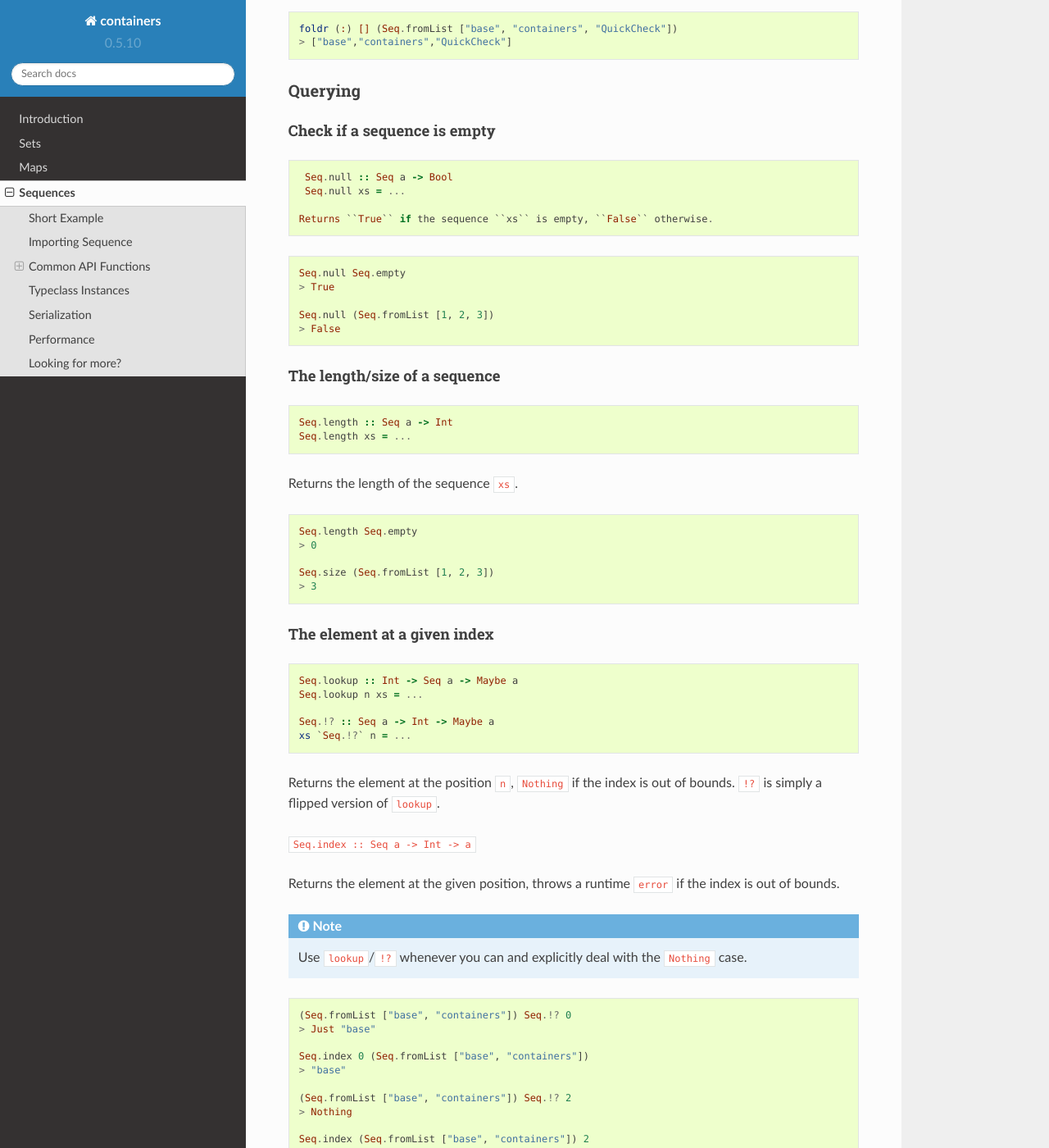
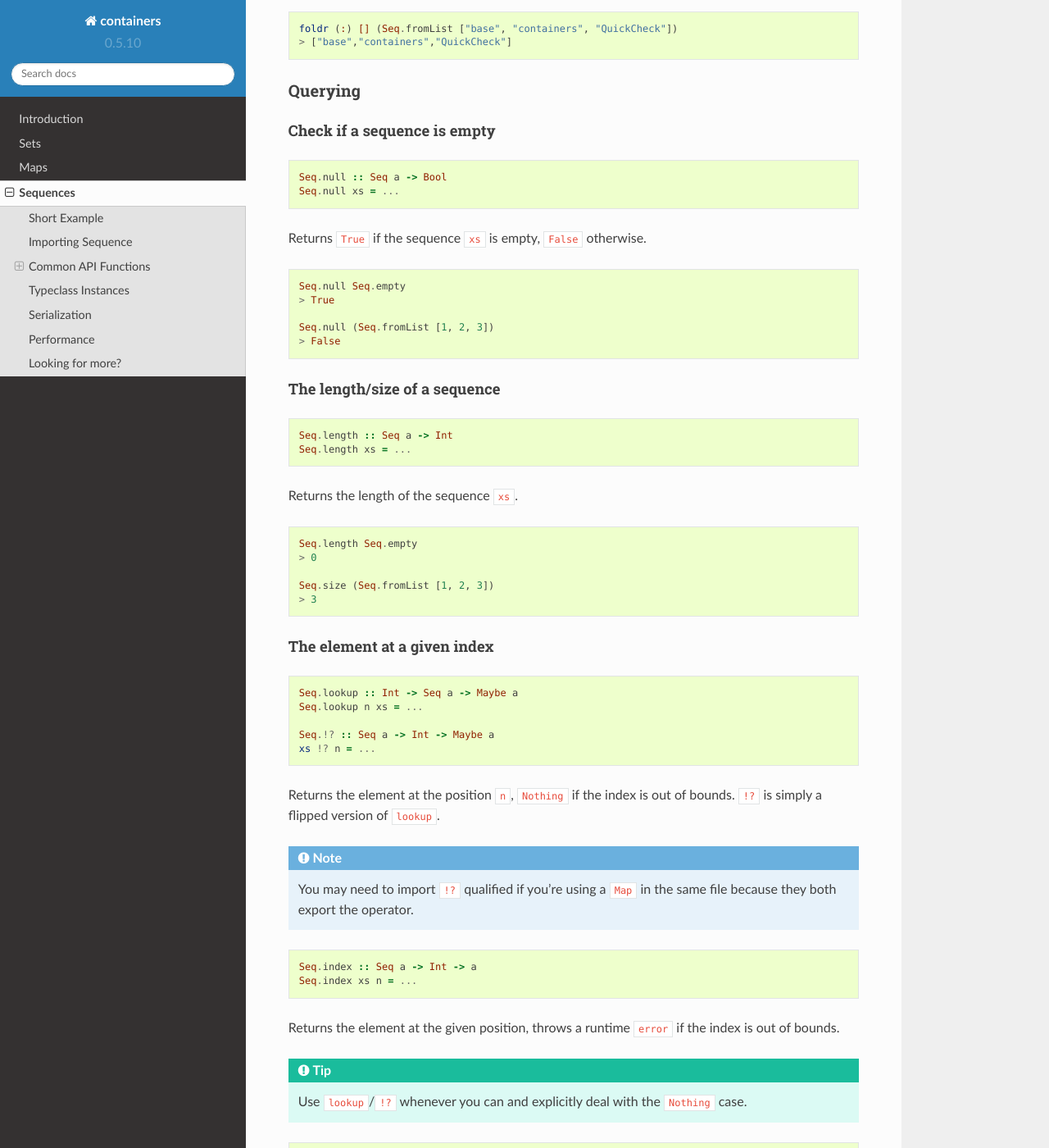
Before and after one commit to haskell/containers, a Sphinx documentation site: the page built from docs/sequence.rst, in a window 1280 px wide and 1400 px high, scrolled down 3501 px. Shown: the whole window at 82% size. Built offline with Sphinx 7.4.7 and the Read the Docs theme 2.0.0, drawn with Linux system fonts in a browser that asks for light colours.

Commit message:
Fix a few more formatting issues in Sequence docs.

```diff
--- a/docs/sequence.rst
+++ b/docs/sequence.rst
@@ -216,7 +216,7 @@ Check if a sequence is empty
     Seq.null :: Seq a -> Bool
     Seq.null xs = ...
 
-   Returns ``True`` if the sequence ``xs`` is empty, ``False`` otherwise.
+Returns ``True`` if the sequence ``xs`` is empty, ``False`` otherwise.
 
 ::
 
@@ -253,17 +253,24 @@ The element at a given index
     Seq.lookup n xs = ...
 
     Seq.!? :: Seq a -> Int -> Maybe a
-    xs `Seq.!?` n = ...
+    xs !? n = ...
 
 Returns the element at the position ``n``, ``Nothing`` if the index is out of
 bounds. ``!?`` is simply a flipped version of ``lookup``.
 
-``Seq.index :: Seq a -> Int -> a``
+.. NOTE::
+   You may need to import ``!?`` qualified if you're using a ``Map`` in the same
+   file because they both export the operator.
+
+::
+
+    Seq.index :: Seq a -> Int -> a
+    Seq.index xs n = ...
 
 Returns the element at the given position, throws a runtime ``error`` if the
 index is out of bounds.
 
-.. NOTE::
+.. TIP::
    Use ``lookup``/``!?`` whenever you can and explicitly deal with the
    ``Nothing`` case.
 
```
